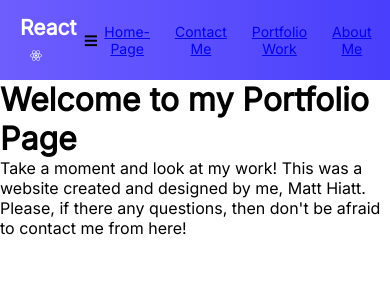
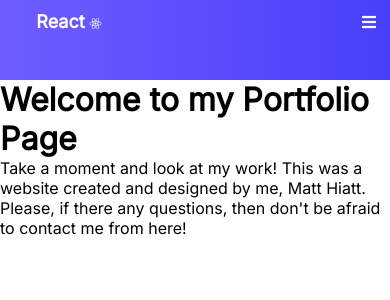
Before and after one commit to matthiatt/React-Portfolio, a React (Create React App) app: page / in a window 390 px wide. Shown: the top 300 px of the page. Built offline with nearby package versions, Linux system fonts and the light colour scheme.

Commit message:
progress on navbar.

```diff
--- a/src/components/Navbar/MenuItems.js
+++ b/src/components/Navbar/MenuItems.js
@@ -2,7 +2,12 @@
 
 export const MenuItems = [
   {
-    title: "Home-Page",
+    title: "Home",
+    url: "#",
+    clsname: "NavLink",
+  },
+  {
+    title: "Portfolio Work",
     url: "#",
     clsname: "NavLink",
   },
@@ -12,13 +17,13 @@ export const MenuItems = [
     clsname: "NavLink",
   },
   {
-    title: "Portfolio Work",
+    title: "About Me",
     url: "#",
     clsname: "NavLink",
   },
   {
-    title: "About Me",
+    title: "Contact Me",
     url: "#",
-    clsname: "NavLink",
+    clsname: "NavLinkMobile",
   },
 ];
--- a/src/components/Navbar/Navbar.css
+++ b/src/components/Navbar/Navbar.css
@@ -4,7 +4,7 @@
     display: flex;
     justify-content: center;
     align-items: center;
-    font-size: 14px;
+    font-size: 12px;
 }
 
 .NavbarLogo{
@@ -15,7 +15,7 @@
 }
 
 .fa-react{
-    margin-left: 10px;
+    margin-left: 5px;
     font-size: 12px;
 }
 
@@ -25,7 +25,86 @@
     grid-gap: 10px;
     list-style: none;
     text-align: center;
-    width: auto;
+    width: 100vw;
     justify-content: end;
-    margin-right: 1px;
+    margin-right: 3px;
 }
+
+.NavLink{
+    color: white;
+    text-decoration: none;
+    padding: 2px 1px;
+}
+
+.NavLink:hover{
+    background-color: #6d76f7;
+    border-radius: 4px;
+    transition: all 0.2s ease-out;
+}
+
+.fa-bars{
+    color: white;
+}
+
+.NavLinkMobile{
+    display: none;
+}
+
+.MenuIcon{
+    display: none;
+}
+
+@media screen and (max-width: 960px) {
+    .NavbarContent {
+        position: relative;
+    }
+
+    .NavMenu{
+        display: flex;
+        flex-direction: column;
+        width: 100%;
+        height: 500px;
+        position: absolute;
+        top: 80%;
+        left: -100%;
+        opacity: 1;
+        transition: all 0.5s ease;
+    }
+
+    .NavMenu.active {
+        background: #6668f4;
+        left: 0;
+        opacity: 1;
+        transition: all 0.5s ease;
+        z-index: 1;
+    }
+
+    .NavLink{
+        text-align: center;
+        padding: 2px;
+        width: 100%;
+        display: table;
+    }
+
+    .NavLink:hover{
+        background-color: #7577fa;
+        border-radius: 0;
+    }
+
+    .NavbarLogo{
+        position: absolute;
+        top: 0;
+        left: 0;
+        transform: translate(25%, 50%);
+    }
+
+    .MenuIcon{
+        display: block;
+        position: absolute;
+        top: 0;
+        right: 0;
+        transform: translate(-100%, 60%);
+        font-size: 16px;
+        cursor: pointer;
+    }
+}
--- a/src/components/Navbar/navBar.js
+++ b/src/components/Navbar/navBar.js
@@ -1,11 +1,15 @@
-import React, { Component } from "react";
-import { MenuItems } from "./MenuItems";
-import "./Navbar.css";
+import React, { Component } from "react"; //import React from "react"; - Another way to write it - Line : 6.
+import { MenuItems } from "./MenuItems"; // Importing the const declared from the MenuItems.js file.
+// import { Button } from "./Button"; // Importing the const declared from the Button.js file.
+import "./Navbar.css"; // Importing the css file appropriate for this.
 
+// Instead of importing the component, we can simply call it within line 7. You can add it as - 'React.Component'.
 class Navbar extends Component {
   state = { buttonClicked: false };
-
+  // using the 'handleClick' event so I can pass the JSX code into the HTML area by wrapping it within, {}(object(s)).
   handleClick = () => {
+    // 'handleClick' here since I want to add functionallity to the 'handleClick'.
+    // Setting the value to the opposite of what's being clicked.
     this.setState({ buttonClicked: !this.state.buttonClicked });
   };
 
@@ -15,7 +19,7 @@ class Navbar extends Component {
         <h1 className="NavbarLogo">
           React<i className="fab fa-react"></i>
         </h1>
-        {/* adding a menu "burger menu" with functionality. The fa strings are coming from an import in the HTML link in public. I am using icons from fontawesome  */}
+        {/* adding a menu "burger menu" with functionality. The 'fa' is refering to an import in the HTML link in public. For ref, I am using - fontawesome  */}
         <div className="MenuIcon" onClick={this.handleClick}>
           <i
             className={
@@ -23,20 +27,25 @@ class Navbar extends Component {
             }
           ></i>
         </div>
+        {/* Creating a 'ul' tag becuase I want my array's to return data within this area.  */}
         <ul className={this.state.buttonClicked ? "NavMenu active" : "NavMenu"}>
+          {/* To successfully retrieve and retun the data, I must be able to search the data within the array, but in return a new array.*/}
           {MenuItems.map((item, index) => {
             return (
               <li key={index}>
+                {/* Linking my url href tag I want the property to move the user to. */}
                 <a className={item.clsname} href={item.url}>
+                  {/* Since 'MenuItems' is called, I need to call the property - 'clsname.' */}
                   {item.title}
                 </a>
               </li>
             );
           })}
         </ul>
+        {/* <Button>Press Me</Button> */}
       </nav>
     );
   }
 }
 
-export default Navbar;
+export default Navbar; // Exporting this to be used in the app.js file.
```
Also changed, not shown: src/components/Navbar/Button.js (+34 -0 lines), src/components/Navbar/ButtonStyles.css (added, +46 -0 lines), src/components/Navbar/Button.css (deleted).
